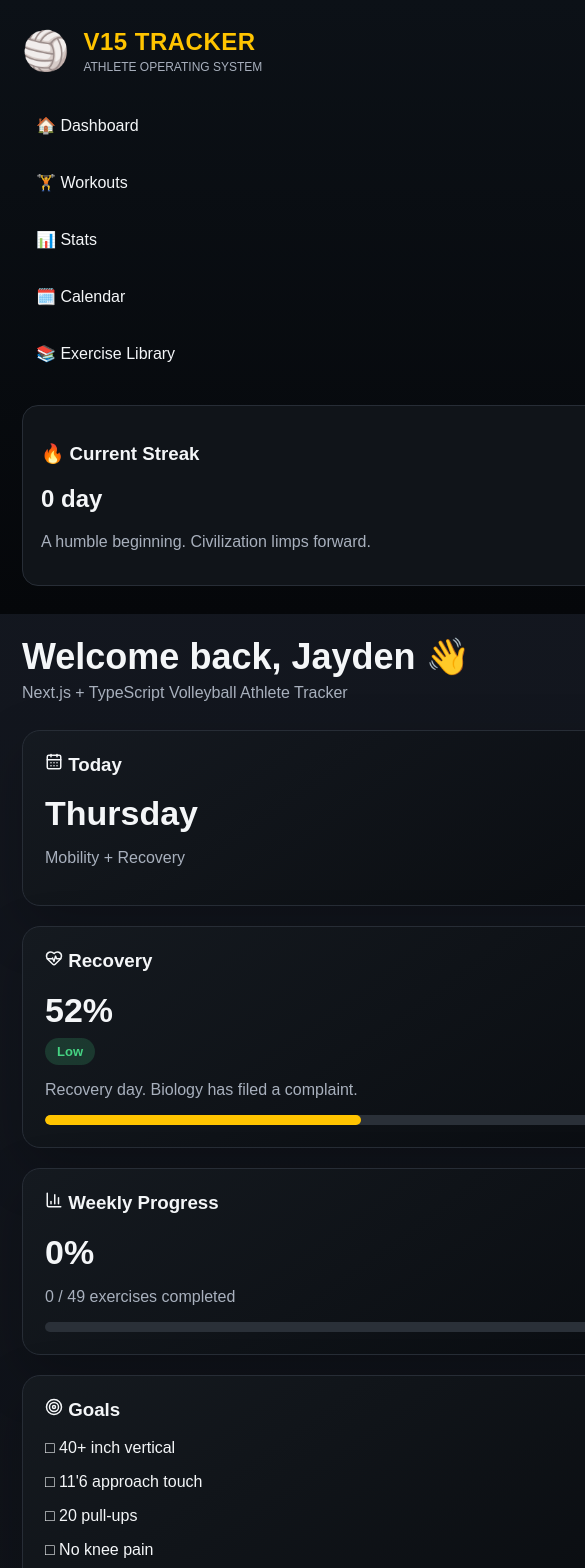
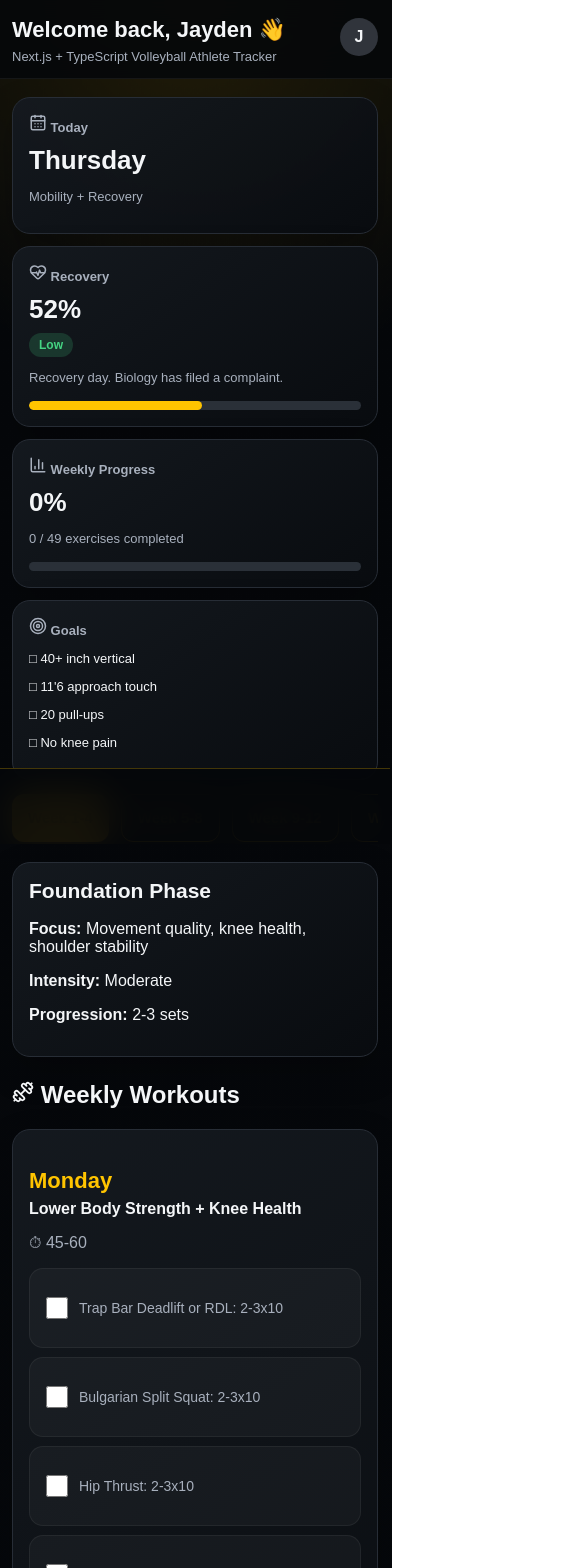
Before and after one commit to loringjayden-coder/Volleyball-Tracker, a Next.js app: page / in a window 390 px wide. Shown: the top 1568 px of the page, 585 px wide, since content can reach past the window. Built offline with nearby package versions, Linux system fonts and the light colour scheme.

Commit message:
update mobile view

```diff
--- a/src/app/globals.css
+++ b/src/app/globals.css
@@ -352,10 +352,25 @@ a {
   font-weight: 800;
 }
 
-.workout { background: rgba(255, 196, 0, 0.18); color: var(--gold); }
-.practice { background: rgba(80, 160, 255, 0.18); color: var(--blue); }
-.game { background: rgba(255, 98, 98, 0.18); color: var(--red); }
-.recovery { background: rgba(69, 212, 131, 0.18); color: var(--green); }
+.workout {
+  background: rgba(255, 196, 0, 0.18);
+  color: var(--gold);
+}
+
+.practice {
+  background: rgba(80, 160, 255, 0.18);
+  color: var(--blue);
+}
+
+.game {
+  background: rgba(255, 98, 98, 0.18);
+  color: var(--red);
+}
+
+.recovery {
+  background: rgba(69, 212, 131, 0.18);
+  color: var(--green);
+}
 
 @media (max-width: 1200px) {
   .grid-4,
@@ -391,3 +406,319 @@ a {
     grid-template-columns: 1fr;
   }
 }
+
+/* ================================
+   V16 MOBILE POLISH
+   Better phone layout, sticky bottom nav,
+   cleaner cards, bigger tap targets.
+   ================================ */
+
+@media (max-width: 900px) {
+  body {
+    background:
+      radial-gradient(circle at top, rgba(255, 196, 0, 0.12), transparent 24rem),
+      linear-gradient(180deg, #05070a, #080b10);
+  }
+
+  .app-shell {
+    display: block;
+  }
+
+  .sidebar {
+    position: fixed;
+    left: 0;
+    right: 0;
+    bottom: 0;
+    top: auto;
+    z-index: 1000;
+    width: 100%;
+    height: 76px;
+    padding: 8px 10px calc(8px + env(safe-area-inset-bottom));
+    border-right: none;
+    border-top: 1px solid rgba(255, 196, 0, 0.25);
+    background: rgba(5, 7, 10, 0.92);
+    backdrop-filter: blur(18px);
+    display: block;
+  }
+
+  .brand,
+  .streak-box {
+    display: none;
+  }
+
+  .nav {
+    height: 100%;
+    display: grid;
+    grid-template-columns: repeat(5, 1fr);
+    gap: 6px;
+  }
+
+  .nav a {
+    padding: 8px 4px;
+    border-radius: 14px;
+    font-size: 0;
+    display: grid;
+    place-items: center;
+    color: var(--muted);
+    min-height: 56px;
+  }
+
+  .nav a::first-letter {
+    font-size: 24px;
+  }
+
+  .nav a:hover {
+    background: rgba(255, 196, 0, 0.13);
+    box-shadow: none;
+  }
+
+  .main {
+    padding: 18px 14px 104px;
+  }
+
+  .topbar {
+    position: sticky;
+    top: 0;
+    z-index: 50;
+    margin: -18px -14px 18px;
+    padding: 18px 14px 14px;
+    background: rgba(5, 7, 10, 0.88);
+    backdrop-filter: blur(16px);
+    border-bottom: 1px solid rgba(255, 255, 255, 0.06);
+  }
+
+  .topbar h1 {
+    font-size: 24px;
+    line-height: 1.12;
+  }
+
+  .topbar p {
+    font-size: 13px;
+  }
+
+  .avatar {
+    width: 38px;
+    height: 38px;
+  }
+
+  .grid-4 {
+    grid-template-columns: 1fr 1fr;
+    gap: 12px;
+  }
+
+  .card,
+  .panel {
+    border-radius: 18px;
+    padding: 16px;
+    box-shadow: 0 14px 35px rgba(0, 0, 0, 0.22);
+  }
+
+  .card h3 {
+    font-size: 13px;
+    margin-bottom: 10px;
+    color: var(--muted);
+  }
+
+  .card h2 {
+    font-size: 26px;
+  }
+
+  .card p {
+    font-size: 13px;
+  }
+
+  .pill {
+    font-size: 12px;
+    padding: 5px 10px;
+  }
+
+  .tabs {
+    overflow-x: auto;
+    flex-wrap: nowrap;
+    padding-bottom: 6px;
+    margin: 14px 0;
+    scrollbar-width: none;
+  }
+
+  .tabs::-webkit-scrollbar {
+    display: none;
+  }
+
+  .tabs button,
+  .tabs select {
+    white-space: nowrap;
+    min-height: 46px;
+  }
+
+  .controls,
+  .button-row,
+  .filter-row {
+    gap: 10px;
+  }
+
+  .controls button,
+  .button-row button,
+  .filter-row button,
+  .controls select,
+  .tabs select {
+    flex: 1 1 auto;
+    min-height: 48px;
+  }
+
+  button,
+  input,
+  select {
+    min-height: 48px;
+    font-size: 15px;
+  }
+
+  .workout-grid {
+    grid-template-columns: 1fr;
+    gap: 14px;
+  }
+
+  .day-card {
+    min-height: auto;
+  }
+
+  .day-card h3 {
+    font-size: 22px;
+    margin-bottom: 4px;
+    color: var(--gold);
+  }
+
+  .day-card h4 {
+    font-size: 16px;
+    margin: 6px 0;
+  }
+
+  .exercise-row {
+    background: rgba(255, 255, 255, 0.035);
+    border: 1px solid rgba(255, 255, 255, 0.06);
+    padding: 12px;
+    border-radius: 14px;
+    font-size: 14px;
+    align-items: center;
+  }
+
+  .exercise-row input[type="checkbox"] {
+    width: 22px;
+    height: 22px;
+    accent-color: var(--gold);
+    flex: 0 0 auto;
+  }
+
+  .lower-grid {
+    grid-template-columns: 1fr;
+    gap: 16px;
+  }
+
+  .stats-grid {
+    grid-template-columns: 1fr;
+    gap: 12px;
+  }
+
+  .stats-grid label {
+    font-size: 14px;
+  }
+
+  .chart-grid {
+    grid-template-columns: 1fr;
+  }
+
+  .chart-card {
+    min-height: 240px;
+  }
+
+  .exercise-library {
+    margin-top: 18px;
+  }
+
+  .exercise-grid {
+    grid-template-columns: 1fr;
+    gap: 12px;
+  }
+
+  .exercise-card {
+    align-items: flex-start;
+    padding: 14px;
+  }
+
+  .exercise-icon {
+    width: 54px;
+    height: 54px;
+    flex: 0 0 auto;
+  }
+
+  .calendar-grid {
+    grid-template-columns: 1fr;
+    gap: 14px;
+  }
+
+  .calendar-preview {
+    grid-template-columns: 1fr 1fr;
+    gap: 10px;
+  }
+
+  .calendar-day {
+    min-height: 104px;
+  }
+
+  .event-chip {
+    font-size: 11px;
+    line-height: 1.2;
+  }
+
+  .progress-bar {
+    height: 9px;
+  }
+
+  section {
+    scroll-margin-top: 88px;
+  }
+}
+
+@media (max-width: 520px) {
+  .main {
+    padding-left: 12px;
+    padding-right: 12px;
+  }
+
+  .grid-4 {
+    grid-template-columns: 1fr;
+  }
+
+  .card {
+    min-height: auto;
+  }
+
+  .topbar {
+    align-items: flex-start;
+  }
+
+  .topbar h1 {
+    font-size: 22px;
+  }
+
+  .calendar-preview {
+    grid-template-columns: 1fr;
+  }
+
+  .panel h2 {
+    font-size: 21px;
+  }
+}
+
+@media (hover: none) {
+  button:hover,
+  .nav a:hover {
+    transform: none;
+  }
+
+  button:active,
+  .nav a:active,
+  .exercise-card:active,
+  .day-card:active {
+    transform: scale(0.98);
+  }
+}
```
